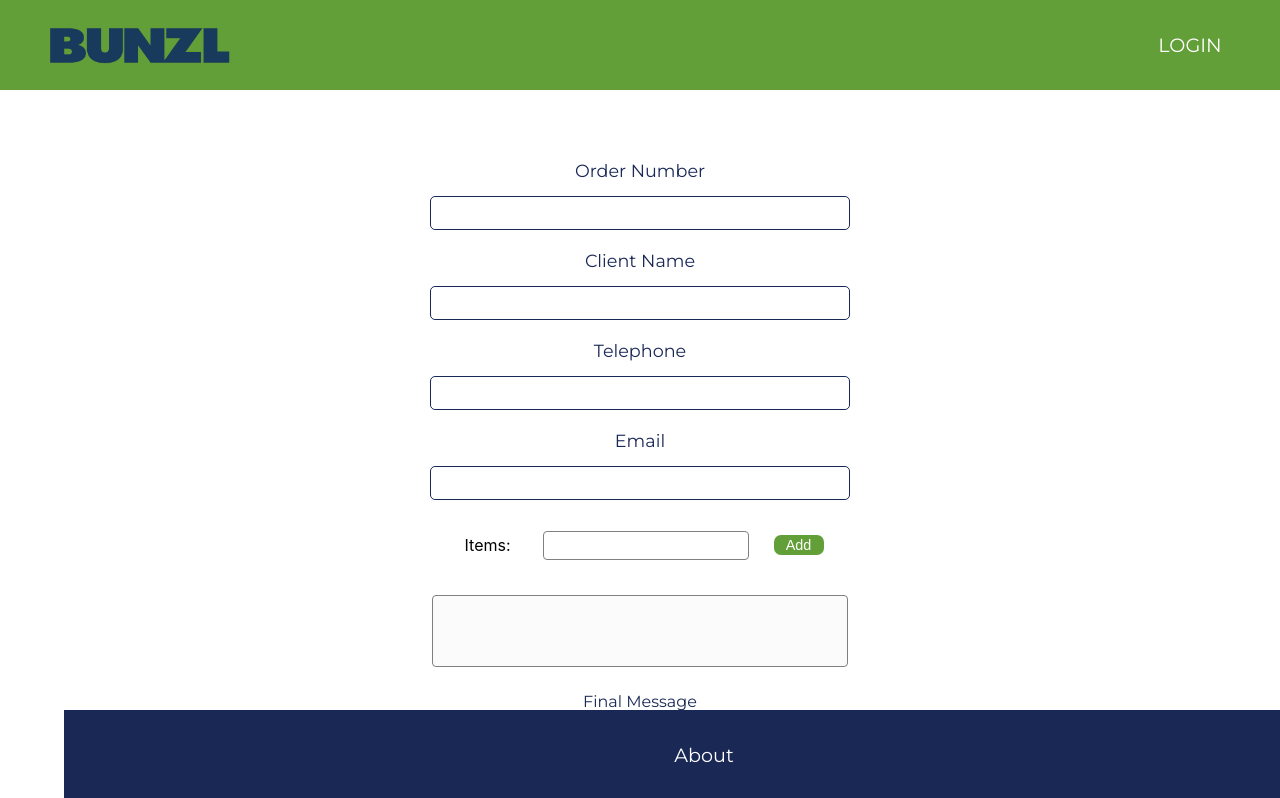
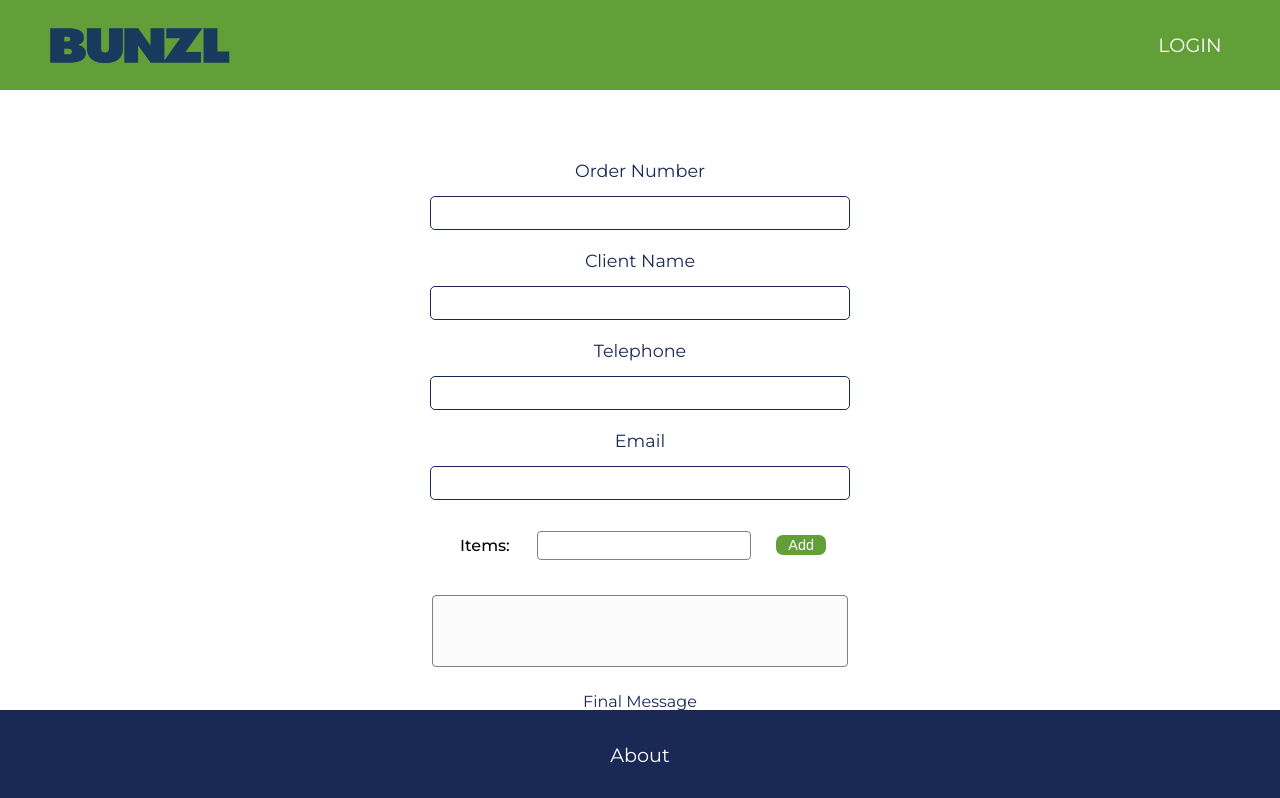
Before and after one commit to JohnBorges52/Bunzl-Validation-test, a React (Create React App) app in the folder client/: page / in a window 1280 px wide. Shown: the top 798 px of the page. Built offline with nearby package versions, Linux system fonts and the light colour scheme.

Commit message:
add items to put inside the box functionality

```diff
--- a/client/src/App.js
+++ b/client/src/App.js
@@ -9,6 +9,7 @@ function App() {
     <div className="App">
       <TopNavBar />
       <MainContainer />
+      <BottomNavBar />
 
 
     </div>
--- a/client/src/components/BackOrderForm.jsx
+++ b/client/src/components/BackOrderForm.jsx
@@ -2,6 +2,7 @@ import { useState } from 'react'
 import '../styles/backorder.scss'
 import axios from "axios";
 import { useEffect } from 'react';
+import { useRef } from 'react';
 
 export const BackOrderForm = () => {
 
@@ -14,6 +15,8 @@ export const BackOrderForm = () => {
 
   const [currentItem, setCurrentItem] = useState();
   const [itemsList, setItemsList] = useState([]);
+
+  const ref = useRef(null)
 
 
   useEffect(()=> {
@@ -34,6 +37,7 @@ export const BackOrderForm = () => {
     // console.log("CurrentItem:", currentItem);
     console.log("itemList:", itemsList)
     setCurrentItem("");
+    ref.current.focus()
 
   }
 
@@ -75,7 +79,9 @@ return(
         className='items--box'
         name='items'
         onChange={(e) => setCurrentItem(e.target.value)}
-
+        id="item-id"
+        value={currentItem}
+        ref={ref}
         >
 
         </input>
--- a/client/src/components/MainContainer.jsx
+++ b/client/src/components/MainContainer.jsx
@@ -8,7 +8,7 @@ export const MainContainer = () => {
     <div className="main-container">
 
        <BackOrderForm />
-       <BottomNavBar />
+
     </div>
   )
 
--- a/client/src/styles/backorder.scss
+++ b/client/src/styles/backorder.scss
@@ -57,6 +57,7 @@ label{
   align-items: center;
   box-sizing: border-box;
   padding: 12px 20px;
+  margin-bottom: 120px;
 
 }
 
--- a/client/src/styles/maincontainer.scss
+++ b/client/src/styles/maincontainer.scss
@@ -2,8 +2,7 @@
   display: flex;
   width: 90%;
   // height: calc(100vh - 180px);
-  height: 100vh;
-  margin: auto;
+  margin: 0 auto;
 
 }
 
@@ -24,8 +23,9 @@
  justify-content: center;
  align-items: center;
  height: 50px;
+ font-family: 'Montserrat', sans-serif;
+ font-weight: 500;
 
-//  margin-right: 50px;
 }
 
 .items--box{
@@ -34,7 +34,8 @@
   margin-right: 25px;
   border: 1px solid grey;
   border-radius: 4px;
-
+  font-family: 'Montserrat', sans-serif;
+  padding-left: 10px;
 
 }
 
```
